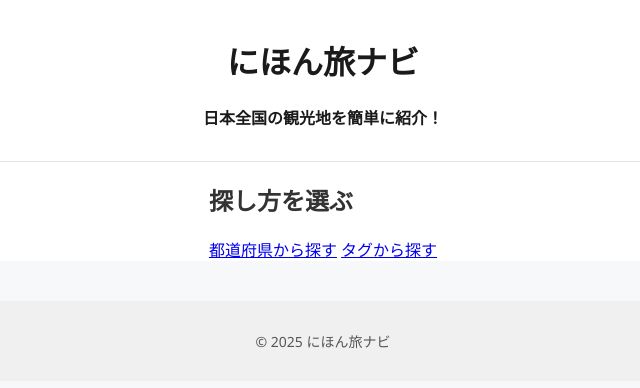
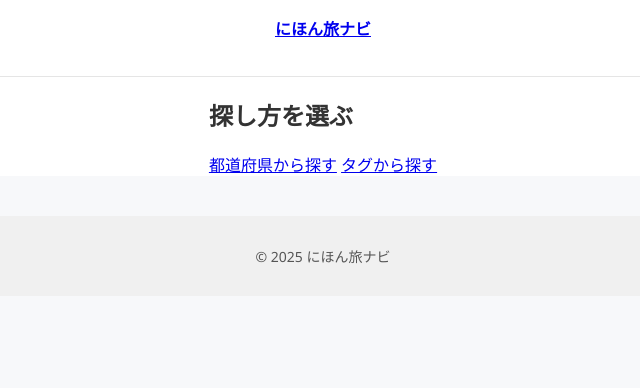
Before and after one commit to hina0206/hnt.graduate.travel, a plain HTML site: page index.html in a window 1280 px wide. Shown: the whole page, without its empty margins (317-957 px from the left). Drawn offline with Linux system fonts and the light colour scheme.

Commit message:
Update index.html

```diff
--- a/index.html
+++ b/index.html
@@ -9,11 +9,18 @@
 <body>
   <header class="site-header">
   <div class="header-inner">
-      <h1>にほん旅ナビ</h1>
-      <p>日本全国の観光地を簡単に紹介！</p>
+    <a href="https://hina0206.github.io/hnt.graduate.travel/" class="site-title">
+      にほん旅ナビ
     </a>
+
+    <!-- タグページだけここを使う -->
+    <h2 class="header-title"></h2>
+
+    <!-- 右側の空白用（揃えるためにダミー） -->
+    <div class="header-right"></div>
   </div>
 </header>
+
 
   <main>
     <section>
```
